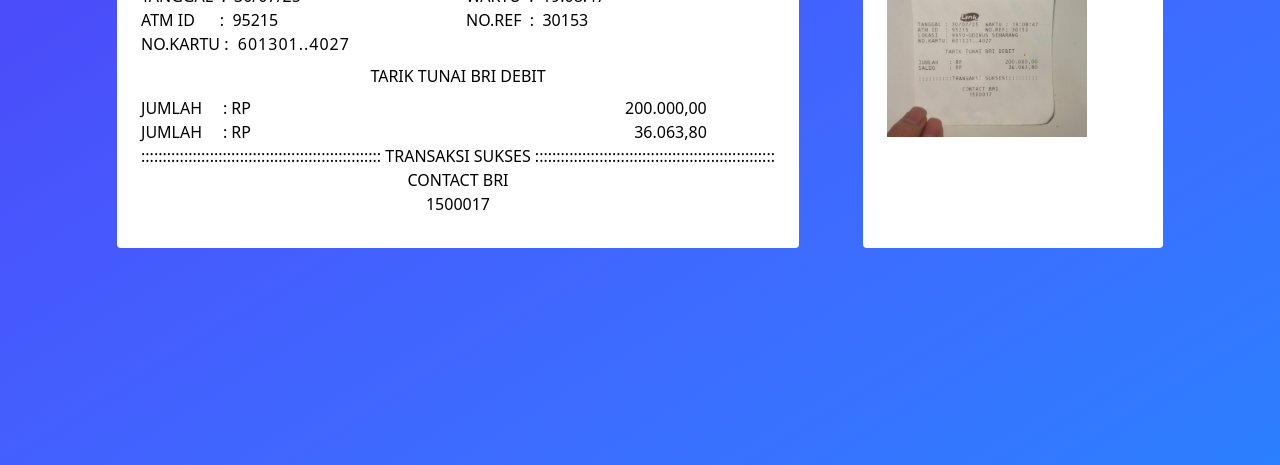
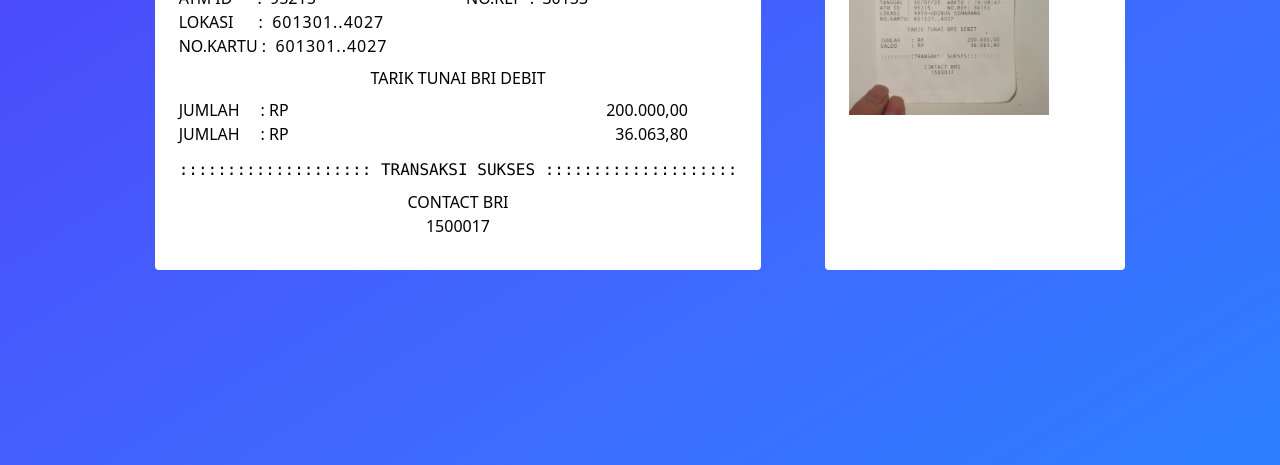
Before and after one commit to syahdansaja/tugas-page-of-note, a website: page index.html in a window 1280 px wide. Shown: the part 335-800 px from the top of the page. Drawn offline with Linux system fonts and the light colour scheme.

Commit message:
fixing some problems(lokasi content and dot) - at 11:41 PM - 30/7/2025

```diff
--- a/index.html
+++ b/index.html
@@ -39,11 +39,16 @@
                         <span>:</span>
                         <span>&nbsp;30153</span>
                     </div>
-                    <div class="grid-cols-2">
-                        <span>NO.KARTU</span>
-                        <span>:</span>
-                        <span style="letter-spacing: 1px">&nbsp;601301..4027</span>
-                    </div>
+                </div>
+                <div>
+                    <span>LOKASI&nbsp;&nbsp;&nbsp;&nbsp;&nbsp;</span>
+                    <span>:</span>
+                    <span style="letter-spacing: 1px">&nbsp;601301..4027</span>
+                </div>
+                <div>
+                    <span>NO.KARTU</span>
+                    <span>:</span>
+                    <span style="letter-spacing: 1px">&nbsp;601301..4027</span>
                 </div>
                 <div class="flex justify-center my-2">TARIK TUNAI BRI DEBIT</div>
                 <div class="flex justify-start max-w-[75%]">
@@ -81,7 +86,7 @@
             const container = document.getElementById('tulisan');
 
             const width_of_container = window.innerWidth;
-            const width_of_character = 12.5;
+            const width_of_character = 25;
             const total_of_character = Math.floor(width_of_container / width_of_character);
             const padding_char = Math.floor((total_of_character - text.length) / (1.45 * double_dot.length));
 
```
Also changed, not shown: style.css.
